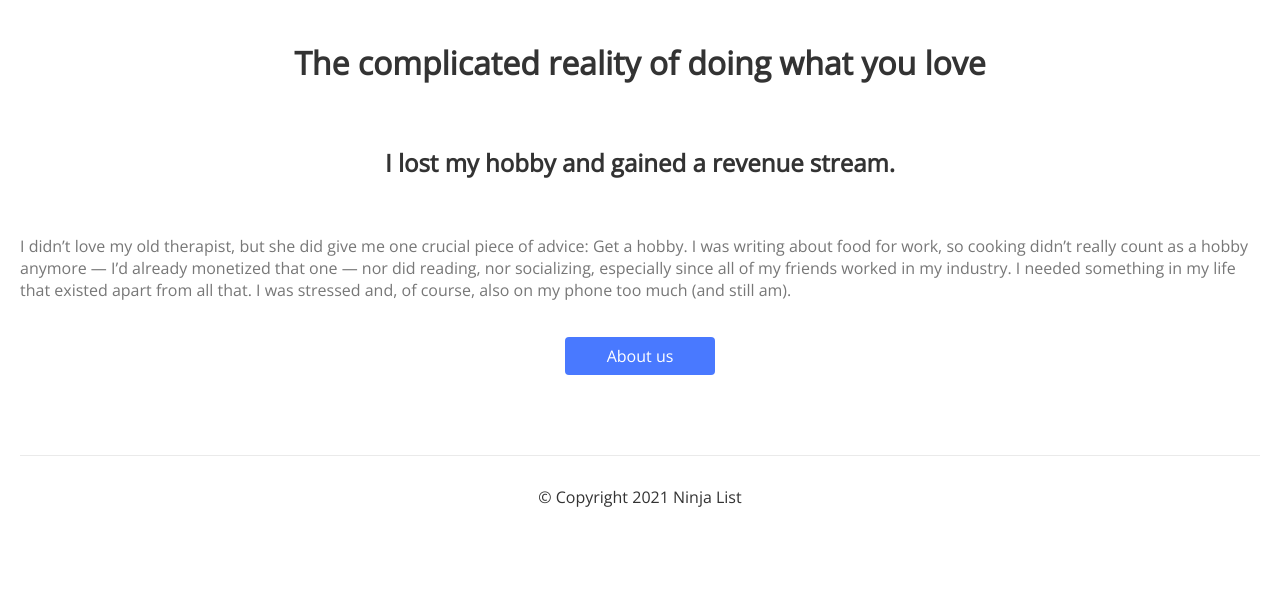
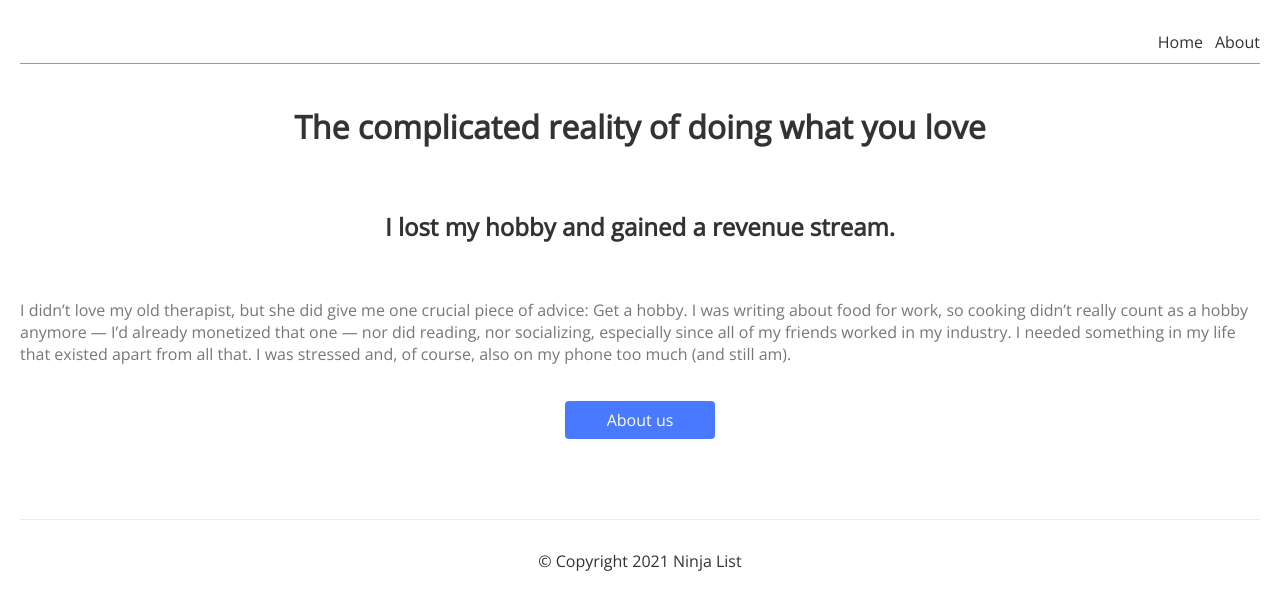
Before and after one commit to Mardiprk/Blogs, a Next.js app: page / in a window 1280 px wide. Shown: the top 610 px of the page. Built offline with nearby package versions, Linux system fonts and the light colour scheme.

Commit message:
Last Try

```diff
--- /dev/null
+++ b/pages/components/Navbar.js
@@ -0,0 +1,14 @@
+import Link from "next/link";
+
+export default function NavBar() {
+  return (
+    <nav>
+      <Link href="/">
+        <a>Home</a>
+      </Link>
+      <Link href="/about">
+        <a>About</a>
+      </Link>
+    </nav>
+  );
+}
--- a/pages/components/layout.js
+++ b/pages/components/layout.js
@@ -1,8 +1,9 @@
 import Footer from "./Footer";
-
+import Navbar from "./Navbar";
 export default function Layout({ children }) {
   return (
     <div className="content">
+      <Navbar />
       {children}
       <Footer />
     </div>
```
Also changed, not shown: pages/404.js (added, +15 -0 lines).
